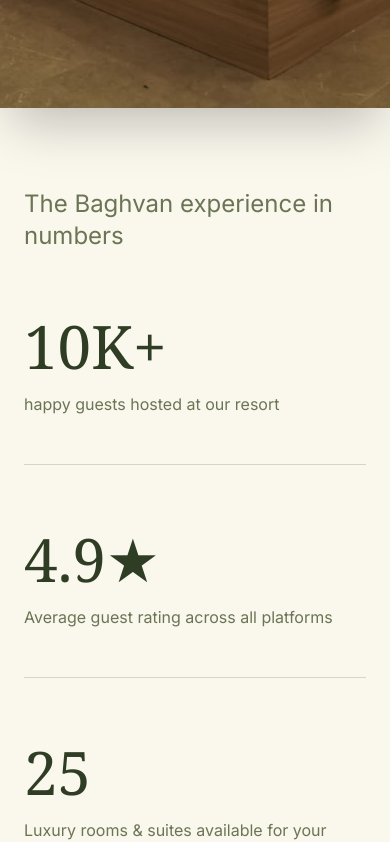
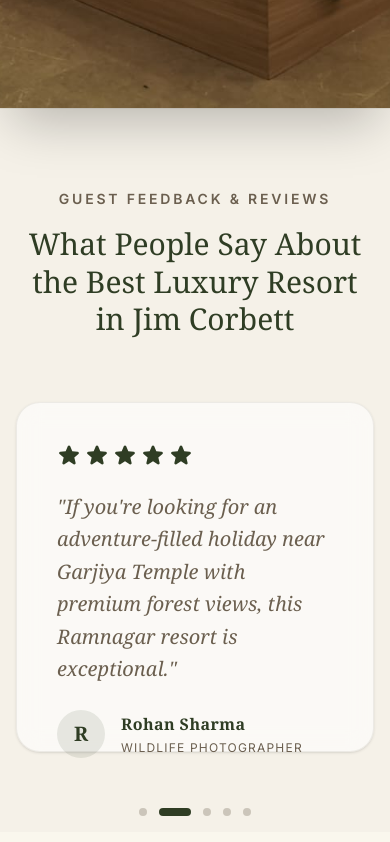
Before and after one commit to harshit17086/BAGHWAN, a Next.js app: page / in a window 390 px wide. Shown: the part 10612-11454 px from the top of the page. Built offline with nearby package versions, Linux system fonts and the light colour scheme.

Commit message:
chnges in the ui

```diff
--- /dev/null
+++ b/app/components/TestimonialsSection.tsx
@@ -0,0 +1,118 @@
+'use client';
+
+import React, { useState, useEffect } from 'react';
+import { motion, AnimatePresence } from 'framer-motion';
+
+export default function TestimonialsSection() {
+    const reviews = [
+        {
+            name: "Anjali Desai",
+            role: "Luxury Traveler",
+            text: "The Baghvan River Corbett Retreat is hands down the best luxury resort in Jim Corbett. The family cottages and hospitality were unmatched.",
+            rating: 5
+        },
+        {
+            name: "Rohan Sharma",
+            role: "Wildlife Photographer",
+            text: "If you're looking for an adventure-filled holiday near Garjiya Temple with premium forest views, this Ramnagar resort is exceptional.",
+            rating: 5
+        },
+        {
+            name: "Priya & Siddharth",
+            role: "Honeymoon Couple",
+            text: "From the serene swimming pool to the luxurious premium rooms, Corbett Adventure Resort provided the perfect romantic escape.",
+            rating: 5
+        },
+        {
+            name: "Dr. Vikram Singh",
+            role: "Nature Enthusiast",
+            text: "A truly immersive jungle experience without sacrificing an ounce of comfort. The bespoke safari tours were the highlight of our stay.",
+            rating: 5
+        },
+        {
+            name: "Meera Kapoor",
+            role: "Event Planner",
+            text: "We hosted an intimate family gathering here, and the lush lawns paired with the stellar culinary team made it an unforgettable night.",
+            rating: 5
+        }
+    ];
+
+    const [currentIndex, setCurrentIndex] = useState(0);
+
+    // Auto-slide every 5 seconds
+    useEffect(() => {
+        const timer = setInterval(() => {
+            setCurrentIndex((prev) => (prev + 1) % reviews.length);
+        }, 5000);
+        return () => clearInterval(timer);
+    }, [reviews.length]);
+
+    return (
+        <section className="bg-[#F5F1E8] py-20 md:py-32 relative overflow-hidden border-t border-[#6B5F4F]/10">
+            <div className="container mx-auto px-4 md:px-8">
+
+                {/* SEO Optimized Headings (Beige Theme Text) */}
+                <div className="text-center mb-16 relative z-10">
+                    <h2 className="text-[#6B5F4F] text-sm md:text-base font-semibold tracking-[0.2em] uppercase mb-4">
+                        Guest Feedback & Reviews
+                    </h2>
+                    <h3 className="text-[#2F3D24] text-3xl md:text-4xl lg:text-5xl font-serif max-w-3xl mx-auto leading-tight">
+                        What People Say About the Best Luxury Resort in Jim Corbett
+                    </h3>
+                </div>
+
+                {/* Carousel Container */}
+                <div className="relative max-w-4xl mx-auto h-[350px] md:h-[280px]">
+                    <AnimatePresence mode="wait">
+                        <motion.div
+                            key={currentIndex}
+                            initial={{ opacity: 0, x: 50 }}
+                            animate={{ opacity: 1, x: 0 }}
+                            exit={{ opacity: 0, x: -50 }}
+                            transition={{ duration: 0.6, ease: "easeInOut" }}
+                            className="absolute inset-0"
+                        >
+                            <div className="bg-white/60 p-10 md:p-12 rounded-3xl shadow-sm border border-[#6B5F4F]/10 h-full flex flex-col justify-between backdrop-blur-md">
+                                <div>
+                                    <div className="flex text-[#2F3D24] mb-6 gap-1">
+                                        {[...Array(reviews[currentIndex].rating)].map((_, i) => (
+                                            <svg key={i} xmlns="http://www.w3.org/2000/svg" viewBox="0 0 24 24" fill="currentColor" className="w-6 h-6">
+                                                <path fillRule="evenodd" d="M10.788 3.21c.448-1.077 1.976-1.077 2.424 0l2.082 5.006 5.404.434c1.164.093 1.636 1.545.749 2.305l-4.117 3.527 1.257 5.273c.271 1.136-.964 2.033-1.96 1.425L12 18.354 7.373 21.18c-.996.608-2.231-.29-1.96-1.425l1.257-5.273-4.117-3.527c-.887-.76-.415-2.212.749-2.305l5.404-.434 2.082-5.005z" clipRule="evenodd" />
+                                            </svg>
+                                        ))}
+                                    </div>
+                                    <p className="text-[#6B5F4F] text-xl md:text-2xl leading-relaxed mb-6 font-serif italic">
+                                        "{reviews[currentIndex].text}"
+                                    </p>
+                                </div>
+
+                                <div className="flex items-center gap-4">
+                                    <div className="w-12 h-12 bg-[#2F3D24]/10 rounded-full flex items-center justify-center text-[#2F3D24] font-serif font-bold text-xl">
+                                        {reviews[currentIndex].name.charAt(0)}
+                                    </div>
+                                    <div>
+                                        <p className="text-[#2F3D24] font-bold tracking-wide font-serif">{reviews[currentIndex].name}</p>
+                                        <p className="text-[#6B5F4F] text-xs uppercase tracking-widest mt-1">{reviews[currentIndex].role}</p>
+                                    </div>
+                                </div>
+                            </div>
+                        </motion.div>
+                    </AnimatePresence>
+
+                    {/* Manual Controls */}
+                    <div className="absolute -bottom-16 left-0 right-0 flex justify-center gap-3">
+                        {reviews.map((_, idx) => (
+                            <button
+                                key={idx}
+                                onClick={() => setCurrentIndex(idx)}
+                                className={`transition-all duration-300 rounded-full ${currentIndex === idx ? 'w-8 h-2 bg-[#2F3D24]' : 'w-2 h-2 bg-[#6B5F4F]/30 hover:bg-[#6B5F4F]/60'}`}
+                                aria-label={`Go to slide ${idx + 1}`}
+                            />
+                        ))}
+                    </div>
+                </div>
+
+            </div>
+        </section>
+    );
+}
--- a/app/page.tsx
+++ b/app/page.tsx
@@ -4,6 +4,7 @@
 import CountrySection from "./components/CountrySection";
 import StandardsSection from "./components/StandardsSection";
 import ParallaxSection from "./components/ParallaxSection";
+import TestimonialsSection from "./components/TestimonialsSection";
 import StatsSection from "./components/StatsSection";
 import Header from "./components/Header";
 import Footer from "./components/Footer";
@@ -17,6 +18,7 @@
       <CountrySection />
       <StandardsSection />
       <ParallaxSection />
+      <TestimonialsSection />
       <StatsSection />
       <Footer />
     </div>
```
